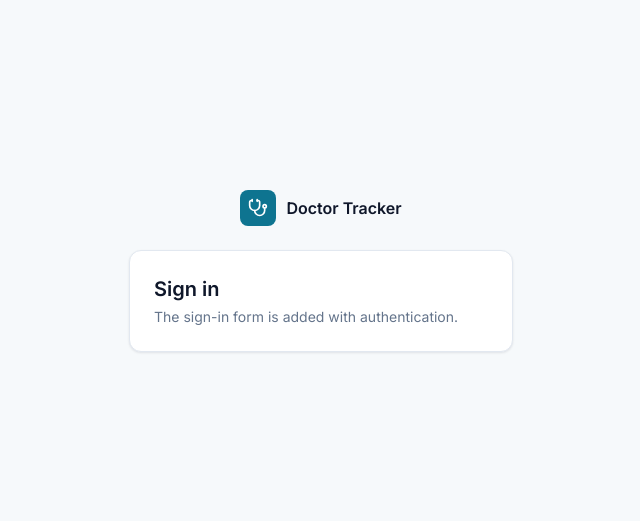
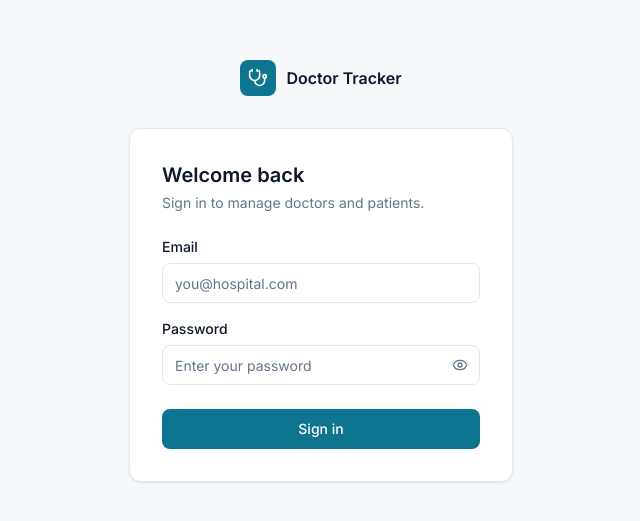
Before and after one commit to reduanahmadswe/DoctorTracker, a Next.js app in the folder client/: page /login in a window 1280 px wide. Shown: the part 129-650 px from the top of the page, without its empty margins (319-959 px from the left). Built offline with nearby package versions, Linux system fonts and the light colour scheme.

Commit message:
Add login page with validated form

```diff
--- a/client/package.json
+++ b/client/package.json
@@ -10,13 +10,16 @@
     "typecheck": "tsc --noEmit"
   },
   "dependencies": {
+    "@hookform/resolvers": "^7.0.5",
     "@tanstack/react-query": "^5.107.1",
     "clsx": "^2.1.1",
     "lucide-react": "^1.71.0",
     "next": "16.4.6",
     "react": "19.3.0",
     "react-dom": "19.3.0",
-    "tailwind-merge": "^3.7.0"
+    "react-hook-form": "^7.91.0",
+    "tailwind-merge": "^3.7.0",
+    "zod": "^4.6.7"
   },
   "devDependencies": {
     "@tailwindcss/turbopack": "4.3.3",
--- a/client/src/app/(auth)/login/page.tsx
+++ b/client/src/app/(auth)/login/page.tsx
@@ -1,18 +1,26 @@
 import type { Metadata } from "next";
+import { Suspense } from "react";
 import { Brand } from "@/components/layout/Brand";
 import { Card, CardContent } from "@/components/ui/Card";
+import { LoginForm } from "@/features/auth/LoginForm";
 
 export const metadata: Metadata = { title: "Sign in" };
 
 export default function LoginPage() {
   return (
     <main className="flex min-h-screen items-center justify-center px-4 py-12">
-      <div className="flex w-full max-w-sm flex-col items-center gap-6">
+      <div className="flex w-full max-w-sm flex-col items-center gap-8">
         <Brand />
         <Card className="w-full">
-          <CardContent className="flex flex-col gap-1">
-            <h1 className="text-xl font-semibold text-text">Sign in</h1>
-            <p className="text-sm text-text-muted">The sign-in form is added with authentication.</p>
+          <CardContent className="flex flex-col gap-6 p-8">
+            <div className="flex flex-col gap-1">
+              <h1 className="text-xl font-semibold text-text">Welcome back</h1>
+              <p className="text-sm text-text-muted">Sign in to manage doctors and patients.</p>
+            </div>
+            {/* useSearchParams() (the `next` redirect) needs a Suspense boundary. */}
+            <Suspense fallback={null}>
+              <LoginForm />
+            </Suspense>
           </CardContent>
         </Card>
       </div>
--- a/client/src/components/ui/Input.tsx
+++ b/client/src/components/ui/Input.tsx
@@ -1,4 +1,4 @@
-import type { InputHTMLAttributes, Ref } from "react";
+import type { InputHTMLAttributes, ReactNode, Ref } from "react";
 import { cn } from "@/lib/utils";
 import { controlClassName, FormField } from "./FormField";
 
@@ -7,18 +7,24 @@ interface InputProps extends InputHTMLAttributes<HTMLInputElement> {
   label: string;
   error?: string;
   hint?: string;
+  endAdornment?: ReactNode;
   ref?: Ref<HTMLInputElement>;
 }
 
-export const Input = ({ id, label, error, hint, className, ref, ...props }: InputProps) => (
+export const Input = ({ id, label, error, hint, className, endAdornment, ref, ...props }: InputProps) => (
   <FormField id={id} label={label} error={error} hint={hint} className={className}>
+    <div className="relative">
       <input
         id={id}
         ref={ref}
         aria-invalid={error ? true : undefined}
         aria-describedby={error ? `${id}-error` : undefined}
-      className={cn(controlClassName(Boolean(error)))}
+        className={cn(controlClassName(Boolean(error)), endAdornment && "pr-11")}
         {...props}
       />
+      {endAdornment && (
+        <div className="absolute top-1/2 right-1 -translate-y-1/2">{endAdornment}</div>
+      )}
+    </div>
   </FormField>
 );
--- /dev/null
+++ b/client/src/features/auth/LoginForm.tsx
@@ -0,0 +1,104 @@
+"use client";
+
+import { zodResolver } from "@hookform/resolvers/zod";
+import { useMutation, useQueryClient } from "@tanstack/react-query";
+import { Eye, EyeOff } from "lucide-react";
+import { useRouter, useSearchParams } from "next/navigation";
+import { useState } from "react";
+import { useForm } from "react-hook-form";
+import { Button } from "@/components/ui/Button";
+import { Input } from "@/components/ui/Input";
+import { useToast } from "@/components/ui/Toast";
+import { ApiError } from "@/lib/api-client";
+import { getSafeRedirectPath } from "@/lib/safe-redirect";
+import { authKeys, login } from "./auth.api";
+import { type LoginValues, loginSchema } from "./auth.schemas";
+
+const TOO_MANY_ATTEMPTS_STATUS = 429;
+const UNAUTHORIZED_STATUS = 401;
+
+export const LoginForm = () => {
+  const router = useRouter();
+  const searchParams = useSearchParams();
+  const queryClient = useQueryClient();
+  const toast = useToast();
+  const [showPassword, setShowPassword] = useState(false);
+
+  const {
+    register,
+    handleSubmit,
+    setError,
+    formState: { errors },
+  } = useForm<LoginValues>({
+    resolver: zodResolver(loginSchema),
+    defaultValues: { email: "", password: "" },
+  });
+
+  const mutation = useMutation({
+    mutationFn: login,
+    onSuccess: (user) => {
+      queryClient.setQueryData(authKeys.me, user);
+      router.replace(getSafeRedirectPath(searchParams.get("next")));
+    },
+    onError: (error) => {
+      if (!(error instanceof ApiError)) {
+        toast.error("Unable to reach the server. Please try again.");
+        return;
+      }
+      if (error.status === UNAUTHORIZED_STATUS || error.status === TOO_MANY_ATTEMPTS_STATUS) {
+        toast.error(error.message);
+        return;
+      }
+      const fieldErrors = error.errors ?? [];
+      for (const { field, message } of fieldErrors) {
+        if (field === "email" || field === "password") setError(field, { message });
+      }
+      if (fieldErrors.length === 0) toast.error(error.message);
+    },
+  });
+
+  return (
+    <form
+      noValidate
+      onSubmit={handleSubmit((values) => mutation.mutate(values))}
+      className="flex flex-col gap-4"
+    >
+      <Input
+        id="email"
+        type="email"
+        label="Email"
+        autoComplete="email"
+        placeholder="you@hospital.com"
+        error={errors.email?.message}
+        {...register("email")}
+      />
+      <Input
+        id="password"
+        type={showPassword ? "text" : "password"}
+        label="Password"
+        autoComplete="current-password"
+        placeholder="Enter your password"
+        error={errors.password?.message}
+        endAdornment={
+          <button
+            type="button"
+            onClick={() => setShowPassword((visible) => !visible)}
+            aria-label={showPassword ? "Hide password" : "Show password"}
+            aria-pressed={showPassword}
+            className="flex size-8 items-center justify-center rounded-control text-text-muted hover:text-text"
+          >
+            {showPassword ? (
+              <EyeOff aria-hidden className="size-4" />
+            ) : (
+              <Eye aria-hidden className="size-4" />
+            )}
+          </button>
+        }
+        {...register("password")}
+      />
+      <Button type="submit" loading={mutation.isPending} className="mt-2 w-full">
+        {mutation.isPending ? "Signing in..." : "Sign in"}
+      </Button>
+    </form>
+  );
+};
--- /dev/null
+++ b/client/src/features/auth/auth.api.ts
@@ -0,0 +1,18 @@
+import { api } from "@/lib/api-client";
+import type { AuthUser } from "./auth.types";
+import type { LoginValues } from "./auth.schemas";
+
+export const authKeys = {
+  me: ["auth", "me"] as const,
+};
+
+// A 401 on login means "wrong credentials", so it must not trigger the expired-session redirect.
+export const login = async (values: LoginValues): Promise<AuthUser> =>
+  (await api.post<AuthUser>("/auth/login", values, { skipUnauthorizedRedirect: true })).data;
+
+export const logout = async (): Promise<void> => {
+  await api.post("/auth/logout", undefined, { skipUnauthorizedRedirect: true });
+};
+
+export const fetchCurrentUser = async (signal?: AbortSignal): Promise<AuthUser> =>
+  (await api.get<AuthUser>("/auth/me", { signal })).data;
--- /dev/null
+++ b/client/src/features/auth/auth.schemas.ts
@@ -0,0 +1,8 @@
+import { z } from "zod";
+
+export const loginSchema = z.object({
+  email: z.string().trim().min(1, "Enter your email").pipe(z.email("Enter a valid email address")),
+  password: z.string().min(1, "Enter your password"),
+});
+
+export type LoginValues = z.infer<typeof loginSchema>;
--- /dev/null
+++ b/client/src/features/auth/auth.types.ts
@@ -0,0 +1,6 @@
+export interface AuthUser {
+  id: string;
+  name: string;
+  email: string;
+  role: "admin";
+}
--- /dev/null
+++ b/client/src/features/auth/useCurrentUser.ts
@@ -0,0 +1,15 @@
+"use client";
+
+import { useQuery } from "@tanstack/react-query";
+import { authKeys, fetchCurrentUser } from "./auth.api";
+
+const SESSION_STALE_TIME_MS = 5 * 60 * 1000;
+
+// The server is the source of truth for the session; the cookie alone is never trusted.
+export const useCurrentUser = () =>
+  useQuery({
+    queryKey: authKeys.me,
+    queryFn: ({ signal }) => fetchCurrentUser(signal),
+    staleTime: SESSION_STALE_TIME_MS,
+    retry: false,
+  });
--- /dev/null
+++ b/client/src/lib/safe-redirect.ts
@@ -0,0 +1,11 @@
+import { LOGIN_PATH } from "@/lib/constants";
+
+export const DEFAULT_AFTER_LOGIN_PATH = "/dashboard";
+
+// Only same-origin relative paths are allowed, to prevent open redirects through the `next` param.
+export const getSafeRedirectPath = (next: string | null | undefined): string => {
+  if (!next) return DEFAULT_AFTER_LOGIN_PATH;
+  const isInternalPath = next.startsWith("/") && !next.startsWith("//") && !next.includes("\\");
+  const isLoginPath = next === LOGIN_PATH || next.startsWith(`${LOGIN_PATH}?`);
+  return isInternalPath && !isLoginPath ? next : DEFAULT_AFTER_LOGIN_PATH;
+};
```
Also changed, not shown: 1 other file (tests, documents, lock files or other folders). Lines whose indentation alone changed are shown as unchanged.
